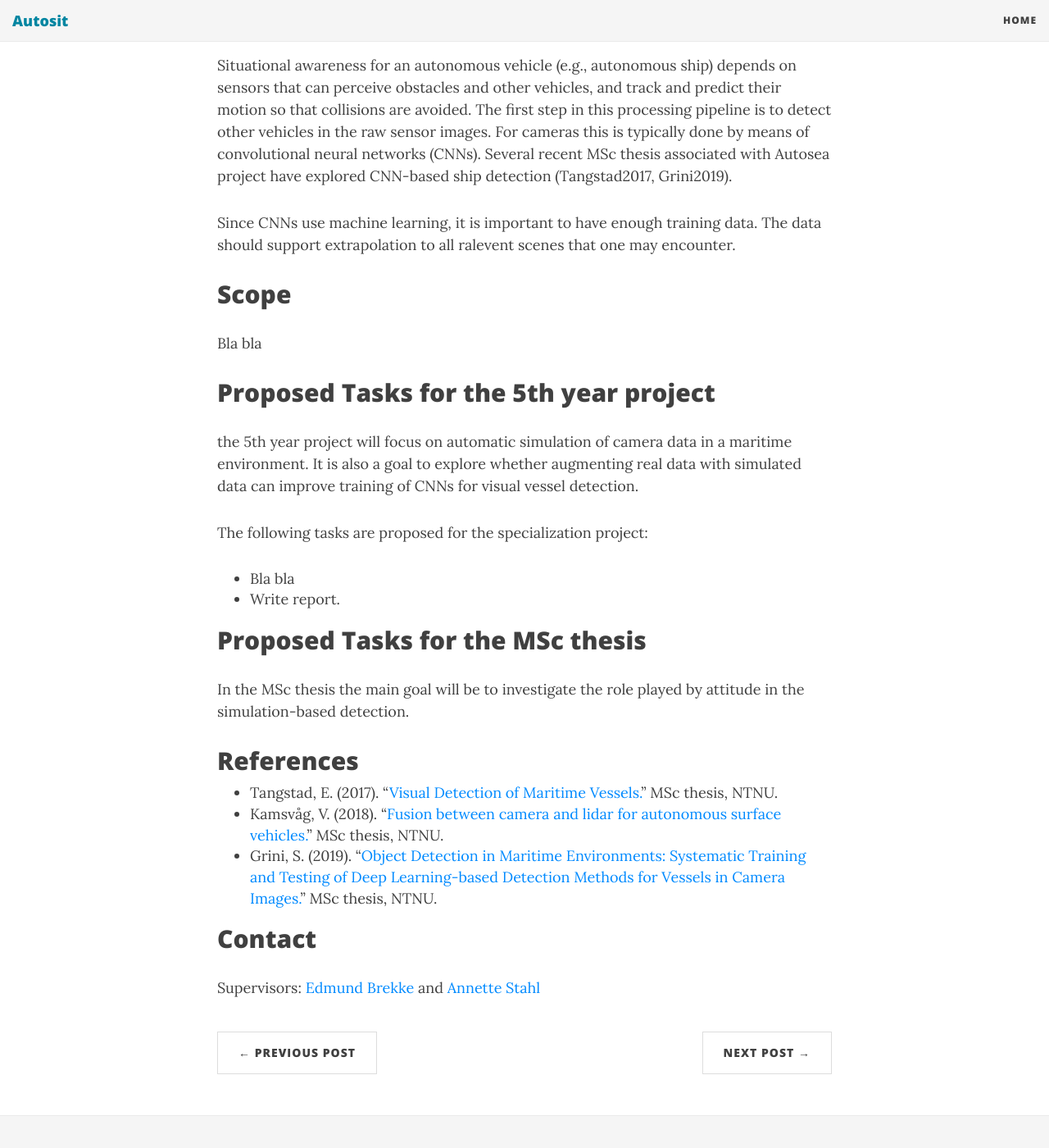
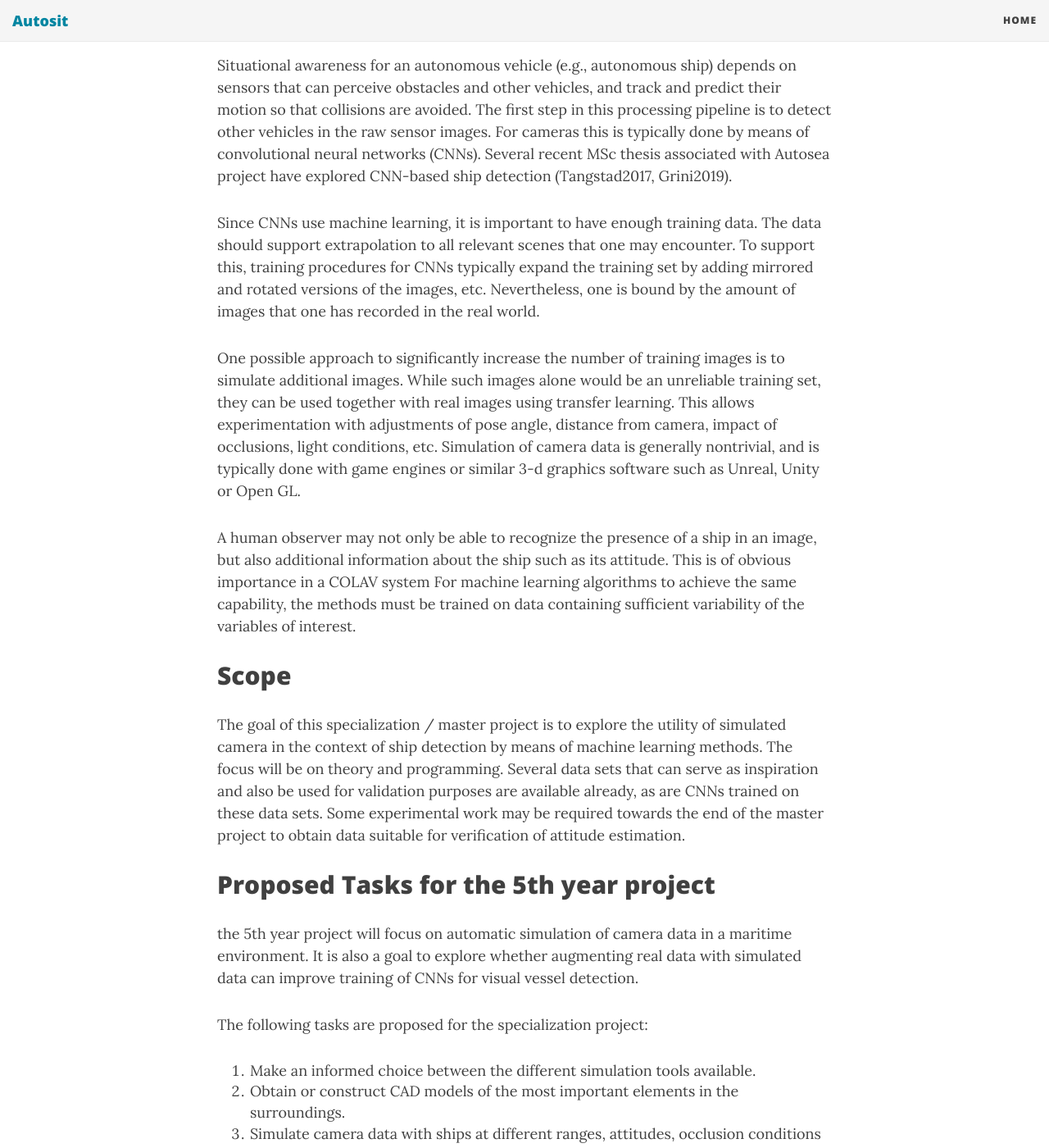
Before and after one commit to autosit/autosit.github.io, a Jekyll site: the page built from _posts/2019-04-25-synthetic.md, in a window 1280 px wide and 1400 px high, scrolled down 348 px. Shown: the whole window at 82% size. Built offline with Jekyll 4.4.1, drawn with Linux system fonts in a browser that asks for light colours; nearby versions of some CDN libraries; some of the changed text lies outside the part shown.

Commit message:
more on synthetic data

```diff
--- a/_posts/2019-04-25-synthetic.md
+++ b/_posts/2019-04-25-synthetic.md
@@ -9,13 +9,23 @@ Situational awareness for an autonomous vehicle (e.g., autonomous ship) depends
 and track and predict their motion so that collisions are avoided. The first step in this processing pipeline is to detect other vehicles in the raw sensor images.
 For cameras this is typically done by means of convolutional neural networks (CNNs). Several recent MSc thesis associated with Autosea project have explored CNN-based ship detection (Tangstad2017, Grini2019).
 
-Since CNNs use machine learning, it is important to have enough training data. The data should support extrapolation to all ralevent scenes that one may encounter.
+Since CNNs use machine learning, it is important to have enough training data. The data should support extrapolation to all relevant scenes that one may encounter.
+To support this, training procedures for CNNs typically expand the training set by adding mirrored and rotated versions of the images, etc.
+Nevertheless, one is bound by the amount of images that one has recorded in the real world.
 
+One possible approach to significantly increase the number of training images is to simulate additional images. While such images alone would be an unreliable training set,
+they can be used together with real images using transfer learning. This allows experimentation with adjustments of pose angle, distance from camera, impact of occlusions, light conditions, etc. Simulation of camera data is generally nontrivial, and is typically done with game engines or similar 3-d graphics software such as Unreal, Unity or Open GL.
+
+A human observer may not only be able to recognize the presence of a ship in an image, but also additional information about the ship such as its attitude.
+This is of obvious importance in a COLAV system
+For machine learning algorithms to achieve the same capability, the methods must be trained on data containing sufficient variability of the variables of interest.
 
 
 ## Scope
 
-Bla bla
+The goal of this specialization / master project is to explore the utility of simulated camera in the context of ship detection by means of machine learning methods.
+The focus will be on theory and programming. Several data sets that can serve as inspiration and also be used for validation purposes are available already, as are CNNs trained on these data sets. Some experimental work may be required towards the end of the master project to obtain data suitable for verification of attitude estimation.
+
 
 ## Proposed Tasks for the 5th year project
 
@@ -23,8 +33,12 @@ the 5th year project will focus on automatic simulation of camera data in a mari
 
 The following tasks are proposed for the specialization project:
 
-* Bla bla
-* Write report.
+1. Make an informed choice between the different simulation tools available.
+2. Obtain or construct CAD models of the most important elements in the surroundings.
+3. Simulate camera data with ships at different ranges, attitudes, occlusion conditions etc.
+4. Train pre-trained neural networks (YOLO, SSD, Faster-RCNN) on the simulated images using transfer learning.
+5. Investigate how this affects the performance of the neural networks on real data.
+6. Write report.
 
 
 ## Proposed Tasks for the MSc thesis
```
